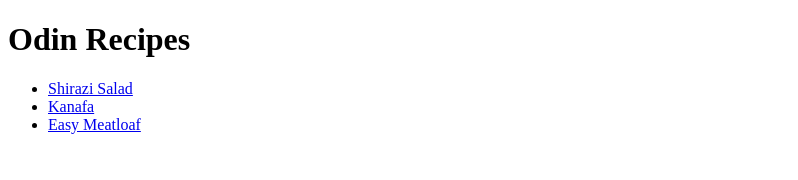
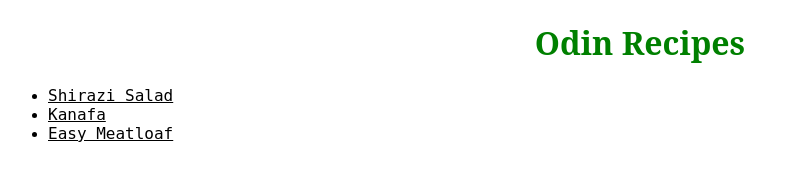
Before and after one commit to khalilsadi/odin-recipes, a plain HTML site: page index.html in a window 1280 px wide. Shown: the whole page, without its empty margins (0-798 px from the left). Drawn offline with Linux system fonts and the light colour scheme.

Commit message:
Add font and colors to index.html

```diff
--- a/index.html
+++ b/index.html
@@ -6,13 +6,14 @@
         <meta http-equiv="X-UA-Compatible" content="IE=edge">
         <meta name="viewport" content="width=device-width, initial-scale=1.0">
         <title>Odin-recipes</title>
+        <link rel="stylesheet" href="styles.css">
     </head>
     <body>
-        <h1>Odin Recipes</h1>
-        <ul>
-            <li><a href="./shirazi-salad.html">Shirazi Salad</a></li>
-            <li><a href="./kanafa.html">Kanafa </a></li>
-            <li><a href="./easymeatloaf.html">Easy Meatloaf</a></li>
+        <h1 class="main">Odin Recipes</h1>
+        <ul >
+            <li><a href="./shirazi-salad.html" class="all" >Shirazi Salad</a></li>
+            <li><a href="./kanafa.html" class="all" >Kanafa </a></li>
+            <li><a href="./easymeatloaf.html" class="all" >Easy Meatloaf</a></li>
         </ul>
     </body>
     </html>
```
